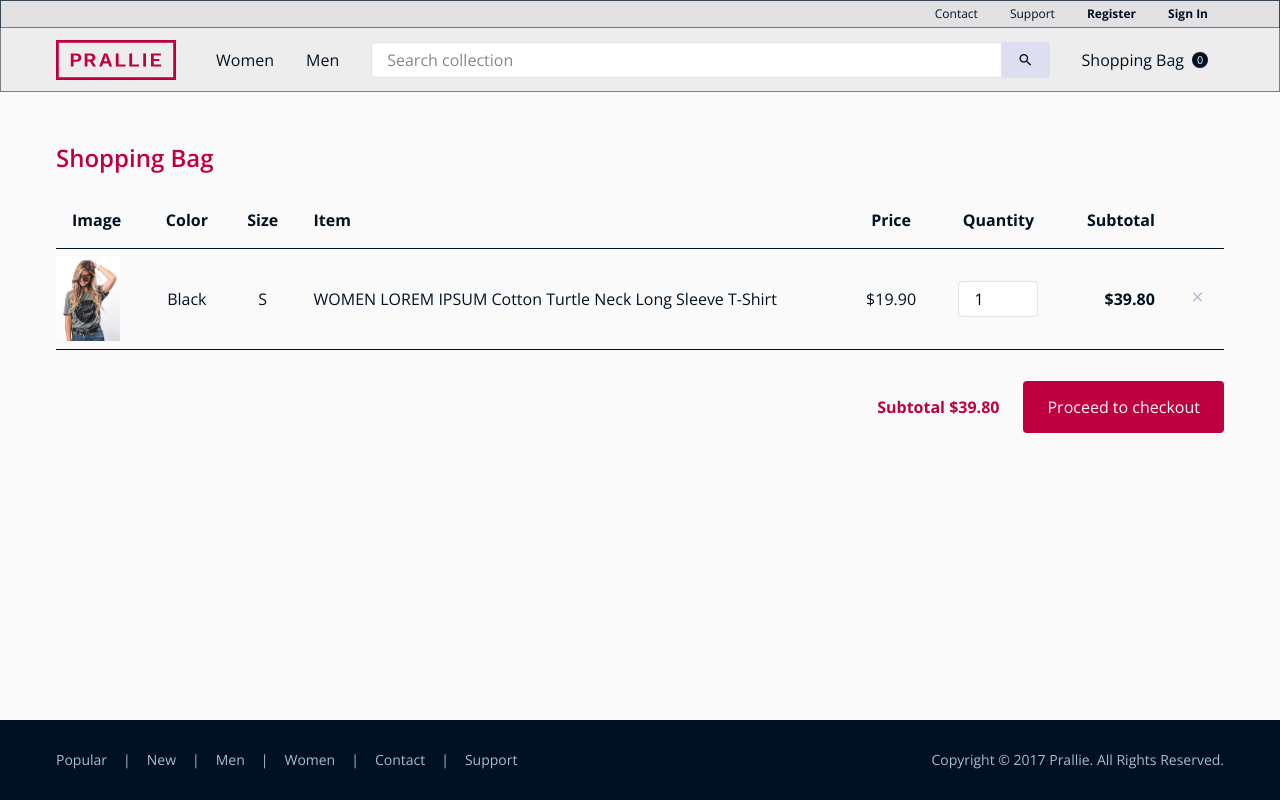
After one commit to rpradhana/im4717-assignment, a PHP site: page /bag.php in a window 1280 px wide. The commit adds this page. Run offline with PHP 8.4, Linux system fonts and the light colour scheme.

Commit message:
add shopping bag page

```diff
--- /dev/null
+++ b/bag.php
@@ -0,0 +1,64 @@
+<!DOCTYPE html>
+<html lang="en-GB">
+<?php include './php/head.php'; ?>
+<body class="debug o f h">
+	<?php include './php/nav.php' ?>
+	<section id="bag" class="bag">
+		<form>
+			<div class="container">
+				<div class="twelve column">
+					<h2 class="header u-m-medium--bottom">Shopping Bag</h2>
+					<table class="bag__table">
+						<tr class="table__header">
+							<th class="u-align--left">Image</th>
+							<th>Color</th>
+							<th>Size</th>
+							<th class="u-align--left">Item</th>
+							<th>Price</th>
+							<th>Quantity</th>
+							<th class="u-align--right">Subtotal</th>
+							<th></th>
+						</tr>
+						<tr class="table__row bag__content">
+							<td>
+								<img src="./images/pexels-photo-428338.jpg" class="bag__thumbnail">
+							</td>
+							<td>
+								Black
+							</td>
+							<td>
+								S
+							</td>
+							<td class="u-align--left">
+								WOMEN LOREM IPSUM Cotton Turtle Neck Long Sleeve T-Shirt
+							</td>
+							<td>
+								$19.90
+							</td>
+							<td>
+								<input type="text" name="quantity" class="input input--text" value="1">
+							</td>
+							<td class="u-align--right">
+								<strong>$39.80</strong>
+							</td>
+							<td class="bag__edit">
+								<i class="material-icons">close</i>
+							</td>
+						</tr>
+					</table>
+					<div class="bag__review">
+						<div class="bag__subtotal">
+							<h4 class="header"><strong>Subtotal $39.80</strong></h4>
+						</div>
+						<button type="submit" class="button button--primary button--large">
+							Proceed to checkout
+						</button>
+					</div>
+				</div>
+			</div>
+		</form>
+	</section>
+	<?php include './php/footer.php' ?>
+	<script type="text/javascript" src='./js/global.js'></script>
+</body>
+</html>
--- a/css/src/components.styl
+++ b/css/src/components.styl
@@ -73,8 +73,34 @@
 	border-bottom-right-radius 0px
 
 .search__button
+	height 2.25rem
 	border-top-left-radius 0px
 	border-bottom-left-radius 0px
+
+/**
+ * Footer
+ */
+
+.footer
+	line-height lh-s
+	padding size-l 0
+	background color-black
+	color color-grey
+	margin-top size-xxl
+
+.footer__menu
+	font-size sub-h1
+	align-items center
+
+.footer__button
+	color color-grey
+	justify-self flex-start
+
+.footer__copyright
+	font-size sub-h1
+	justify-self flex-end
+	flex 1
+	text-align right
 
 /**
  * Hero
@@ -230,6 +256,7 @@
 
 .product__color--purple
 	background color-purple
+
 /**
  * Shop
  */
@@ -337,26 +364,39 @@
 	outline(color-primary)
 
 /**
- * Footer
+ * Shopping Bag
  */
 
-.footer
-	line-height lh-s
-	padding size-l 0
-	background color-black
+.bag
+	margin size-xxl 0 0 0
+	// 100vh - nav - footer - footer margin - this margin
+	min-height calc(100vh - 92px - 80px - 48px - 48px)
+
+.bag__table
+	width 100%
+	text-align center
+
+.bag__thumbnail
+	width 64px
+	display block
+
+// .bag__edit
+// 	width 6rem
+
+.bag__edit
 	color color-grey
-	margin-top size-xxl
+	cursor pointer
 
-.footer__menu
-	font-size sub-h1
+.bag__edit:hover
+	color color-primary
+
+.bag__review
+	display flex
+	flex-direction row
+	justify-content flex-end
 	align-items center
+	margin-top size-xl
 
-.footer__button
-	color color-grey
-	justify-self flex-start
-
-.footer__copyright
-	font-size sub-h1
-	justify-self flex-end
-	flex 1
-	text-align right
+.bag__subtotal
+	font-weight bold
+	margin-right size-l
--- a/css/src/elements.styl
+++ b/css/src/elements.styl
@@ -4,6 +4,7 @@
 
 html
 	font-size base
+	background color-black
 
 button
 input
--- a/css/src/objects.styl
+++ b/css/src/objects.styl
@@ -68,7 +68,7 @@
 	background #FFFFFF
 	border none
 	padding size-s size-m
-	line-height lh-s
+	width 5rem
 	box-shadow(inset 0 0 1px 1px alpha(color-black, 0.125))
 	border-radius()
 
@@ -133,3 +133,20 @@
 
 .button__badge
 	margin-left size-s
+
+/**
+ * Table
+ */
+
+.table__row
+.table__header
+	box-shadow(0 1px 0 0 color-black)
+
+.table__header th
+	padding size-m size-m
+
+.table__row td
+	padding size-m size-m
+
+.table__row td:nth-child(1)
+	padding size-s 0
--- a/css/src/utilities.styl
+++ b/css/src/utilities.styl
@@ -34,3 +34,12 @@
 
 .u-m-medium--bottom
 	margin-bottom size-m
+
+.u-align--center
+	text-align center
+
+.u-align--left
+	text-align left
+
+.u-align--right
+	text-align right
--- a/css/style.css
+++ b/css/style.css
@@ -243,7 +243,7 @@ button-moz-focusring,
   background: #fff;
   border: none;
   padding: 0.5rem 1rem;
-  line-height: 1em;
+  width: 5rem;
   -webkit-box-shadow: inset 0 0 1px 1px rgba(0,17,34,0.125);
   -moz-box-shadow: inset 0 0 1px 1px rgba(0,17,34,0.125);
   box-shadow: inset 0 0 1px 1px rgba(0,17,34,0.125);
@@ -309,8 +309,24 @@ button-moz-focusring,
 .button__badge {
   margin-left: 0.5rem;
 }
+.table__row,
+.table__header {
+  -webkit-box-shadow: 0 1px 0 0 #012;
+  -moz-box-shadow: 0 1px 0 0 #012;
+  box-shadow: 0 1px 0 0 #012;
+}
+.table__header th {
+  padding: 1rem 1rem;
+}
+.table__row td {
+  padding: 1rem 1rem;
+}
+.table__row td:nth-child(1) {
+  padding: 0.5rem 0;
+}
 html {
   font-size: 100%;
+  background: #012;
 }
 button,
 input,
@@ -450,8 +466,30 @@ a:hover {
   border-bottom-right-radius: 0px;
 }
 .search__button {
+  height: 2.25rem;
   border-top-left-radius: 0px;
   border-bottom-left-radius: 0px;
+}
+.footer {
+  line-height: 1em;
+  padding: 1.5rem 0;
+  background: #012;
+  color: #abc;
+  margin-top: 3rem;
+}
+.footer__menu {
+  font-size: 0.875rem;
+  align-items: center;
+}
+.footer__button {
+  color: #abc;
+  justify-self: flex-start;
+}
+.footer__copyright {
+  font-size: 0.875rem;
+  justify-self: flex-end;
+  flex: 1;
+  text-align: right;
 }
 .hero {
   margin-bottom: 3rem;
@@ -704,26 +742,35 @@ a:hover {
   -moz-box-shadow: 0 0 0 1px #bf0040;
   box-shadow: 0 0 0 1px #bf0040;
 }
-.footer {
-  line-height: 1em;
-  padding: 1.5rem 0;
-  background: #012;
+.bag {
+  margin: 3rem 0 0 0;
+  min-height: calc(100vh - 92px - 80px - 48px - 48px);
+}
+.bag__table {
+  width: 100%;
+  text-align: center;
+}
+.bag__thumbnail {
+  width: 64px;
+  display: block;
+}
+.bag__edit {
   color: #abc;
-  margin-top: 3rem;
+  cursor: pointer;
 }
-.footer__menu {
-  font-size: 0.875rem;
+.bag__edit:hover {
+  color: #bf0040;
+}
+.bag__review {
+  display: flex;
+  flex-direction: row;
+  justify-content: flex-end;
   align-items: center;
+  margin-top: 2rem;
 }
-.footer__button {
-  color: #abc;
-  justify-self: flex-start;
-}
-.footer__copyright {
-  font-size: 0.875rem;
-  justify-self: flex-end;
-  flex: 1;
-  text-align: right;
+.bag__subtotal {
+  font-weight: bold;
+  margin-right: 1.5rem;
 }
 .u-fill {
   width: 100%;
@@ -758,3 +805,12 @@ a:hover {
 .u-m-medium--bottom {
   margin-bottom: 1rem;
 }
+.u-align--center {
+  text-align: center;
+}
+.u-align--left {
+  text-align: left;
+}
+.u-align--right {
+  text-align: right;
+}
--- a/shop.php
+++ b/shop.php
@@ -18,7 +18,7 @@
 							<div class="search-result__sort">
 								Sort by
 								<select class="select select--with-label">
-									<option alue="popular">Most Popular</option>
+									<option class="" value="popular">Most Popular</option>
 								</select>
 							</div>
 						</div>
```
Also changed, not shown: product.php (+11 -11 lines).
